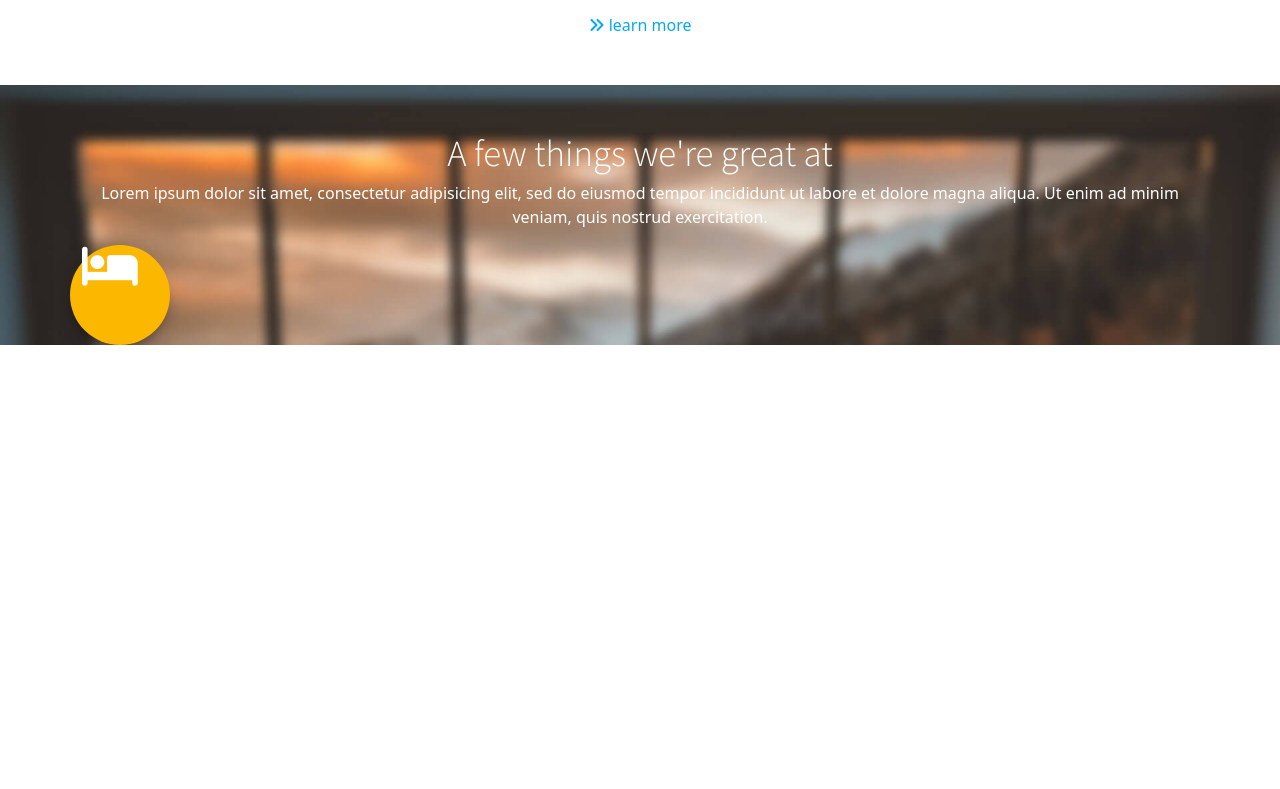
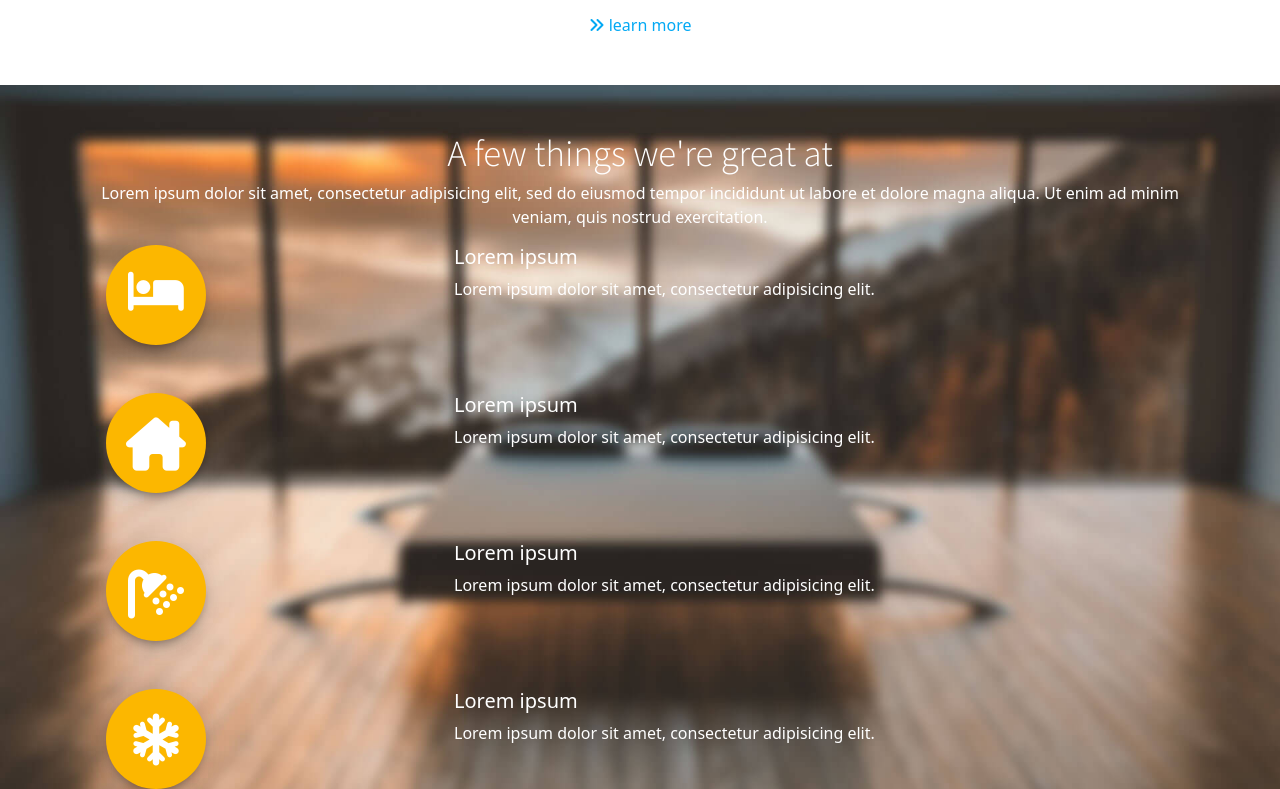
Before and after one commit to AMGG13/Interior_design_page, a plain HTML site: page index.html in a window 1280 px wide. Shown: the part 865-1654 px from the top of the page. Before the commit the page ends 1210 px from the top, so only its background shows below. Drawn offline with nearby package versions, Linux system fonts and the light colour scheme.

Commit message:
Section added

```diff
--- a/css/style.css
+++ b/css/style.css
@@ -60,10 +60,9 @@ img{
     border-radius: 100%;
     box-shadow: rgba(0, 0, 0, .560784) 0 7px 20px -12px, rgba(0, 0, 0, .117647) 0 4px 25px 0, rgba(0, 0, 0, .2) 0 8px 10px -5px;
     height: 100px;
-    /* margin: 0 auto 27px;
     min-height: 0;
     padding-bottom: 25px;
-    padding-top: 25px; */
+    padding-top: 25px;
     transition: all 0.2s linear 0s;
     width: 100px;
 }
@@ -74,6 +73,14 @@ img{
 .fa-bed{
     color: #FFFFFF;
     font-size: 2.79em;
+}
+.fa-shower{
+    color: #FFFFFF;
+    font-size: 3.5em;
+}
+.fa-snowflake{
+    color: #FFFFFF;
+    font-size: 3.25em;
 }
 .description{
     color: #666666;
--- a/index.html
+++ b/index.html
@@ -135,9 +135,62 @@
               <p class="text-center description2">Lorem ipsum dolor sit amet, consectetur adipisicing elit, sed do eiusmod tempor incididunt ut labore et dolore magna aliqua. Ut enim ad minim veniam, quis nostrud exercitation.</p>
             </div>
           </div>
-          <div class="row">
-            <div class="icon-container ">
-              <i class="fa-solid fa-bed "></i>
+          <div class="row g-0">
+            <div class="col-4 px-4">
+              <div class="icon-container d-flex justify-content-center">
+               <i class="fa-solid fa-bed"></i>
+              </div>
+            </div>
+            <div class="col-8">
+              <div class="body text-white">
+                <h5>Lorem ipsum</h5>
+                <p class="description2">Lorem ipsum dolor sit amet, consectetur adipisicing elit.</p>
+              </div>
+            </div>
+          </div>
+        </div>
+        <div class="container mt-5">
+          <div class="row g-0">
+            <div class="col-4 px-4">
+              <div class="icon-container d-flex justify-content-center">
+               <i class="fa-solid fa-house-chimney text-white"></i>
+              </div>
+            </div>
+            <div class="col-8">
+              <div class="body text-white">
+                <h5>Lorem ipsum</h5>
+                <p class="description2">Lorem ipsum dolor sit amet, consectetur adipisicing elit.</p>
+              </div>
+            </div>
+          </div>
+        </div>
+        <div class="container mt-5">
+          <div class="row g-0">
+            <div class="col-4 px-4">
+              <div class="icon-container d-flex justify-content-center">
+                <i class="fa-solid fa-shower"></i>
+              </div>
+            </div>
+            <div class="col-8">
+              <div class="body text-white">
+                <h5>Lorem ipsum</h5>
+                <p class="description2">Lorem ipsum dolor sit amet, consectetur adipisicing elit.</p>
+              </div>
+            </div>
+          </div>
+        </div>
+        <div class="container mt-5">
+          <div class="row g-0">
+            <div class="col-4 px-4">
+              <div class="icon-container d-flex justify-content-center">
+                <i class="fa-solid fa-snowflake"></i>
+              </div>
+            </div>
+            <div class="col-8">
+              <div class="body text-white">
+                <h5>Lorem ipsum</h5>
+                <p class="description2">Lorem ipsum dolor sit amet, consectetur adipisicing elit.</p>
+              </div>
             </div>
           </div>
         </div>
```
